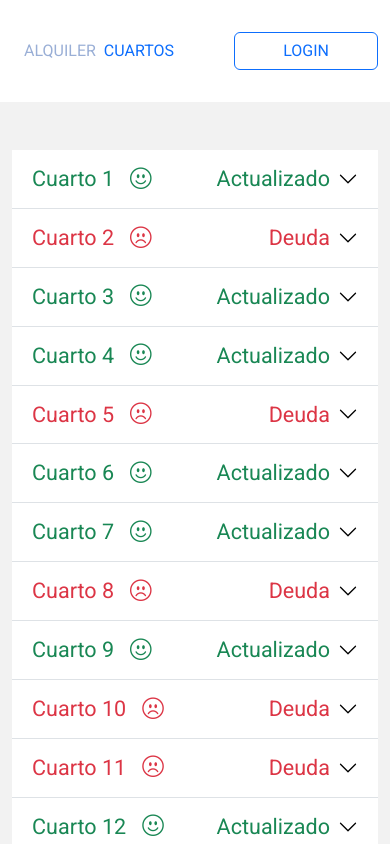
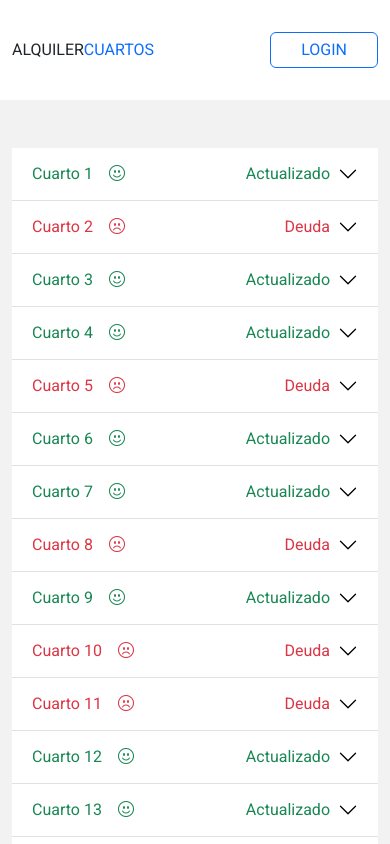
Before and after one commit to KrizRoMe/alquiler-fronted, a React (Vite) app: page / in a window 390 px wide. Shown: the top 844 px of the page. Built offline with nearby package versions, Linux system fonts and the light colour scheme.

Commit message:
corrigiendo media-queries font sizes

```diff
--- a/src/components/Header.jsx
+++ b/src/components/Header.jsx
@@ -1,22 +1,18 @@
 const Header = () => {
   return (
-    <nav className=" d-flex bg-white h-100 py-4">
-      <div className=" d-flex flex-row  container my-2 ">
+    <nav className=" d-flex bg-white h-100 py-4 ">
+      <div className=" d-flex flex-row  container my-2 justify-content-between">
         <a
           href="/"
-          className="d-flex flex-row align-items-center text-decoration-none container "
+          className="d-flex flex-row align-items-center text-decoration-none"
         >
-          <span className="text-info fs-6  @media (min-width: 768px) and (max-width: 991.98px) { fs-4 }">
-            ALQUILER
-          </span>
-          <span className="ms-2 text-blue fs-6 @media (min-width: 768px) and (max-width: 991.98px) { fs-4 }">
-            CUARTOS
-          </span>
+          <span className="text-dark fs-4">ALQUILER</span>
+          <span className="text-blue fs-4">CUARTOS</span>
         </a>
 
         <a
           href="/productos/nuevo"
-          className="btn btn-outline-primary px-4 @media (min-width: 768px) and (max-width: 991.98px) { px-5 }"
+          className="btn btn-outline-primary px-5 p-btn"
         >
           LOGIN
         </a>
--- /dev/null
+++ b/src/index.css
@@ -0,0 +1,9 @@
+@media (max-width: 576px) {
+  .fs-4 {
+    font-size: 16px !important;
+  }
+
+  .p-btn {
+    padding: 5px 30px !important;
+  }
+}
--- a/src/main.jsx
+++ b/src/main.jsx
@@ -3,7 +3,7 @@ import ReactDOM from "react-dom/client";
 import App from "./App";
 // import { Provider } from "react-redux";
 // import { store } from "./app/store";
-// import './index.css'
+import "./index.css";
 
 ReactDOM.createRoot(document.getElementById("root")).render(
   <React.StrictMode>
--- a/src/pages/HomePage.jsx
+++ b/src/pages/HomePage.jsx
@@ -11,7 +11,7 @@ function HomePage() {
       <Header />
       {/*Main*/}
       <div
-        className="accordion accordion-flush container-fluid mt-5 mb-5"
+        className="accordion accordion-flush container mt-5 mb-5"
         id="accordionFlushExample"
       >
         {listRoom.map((room) => {
```
